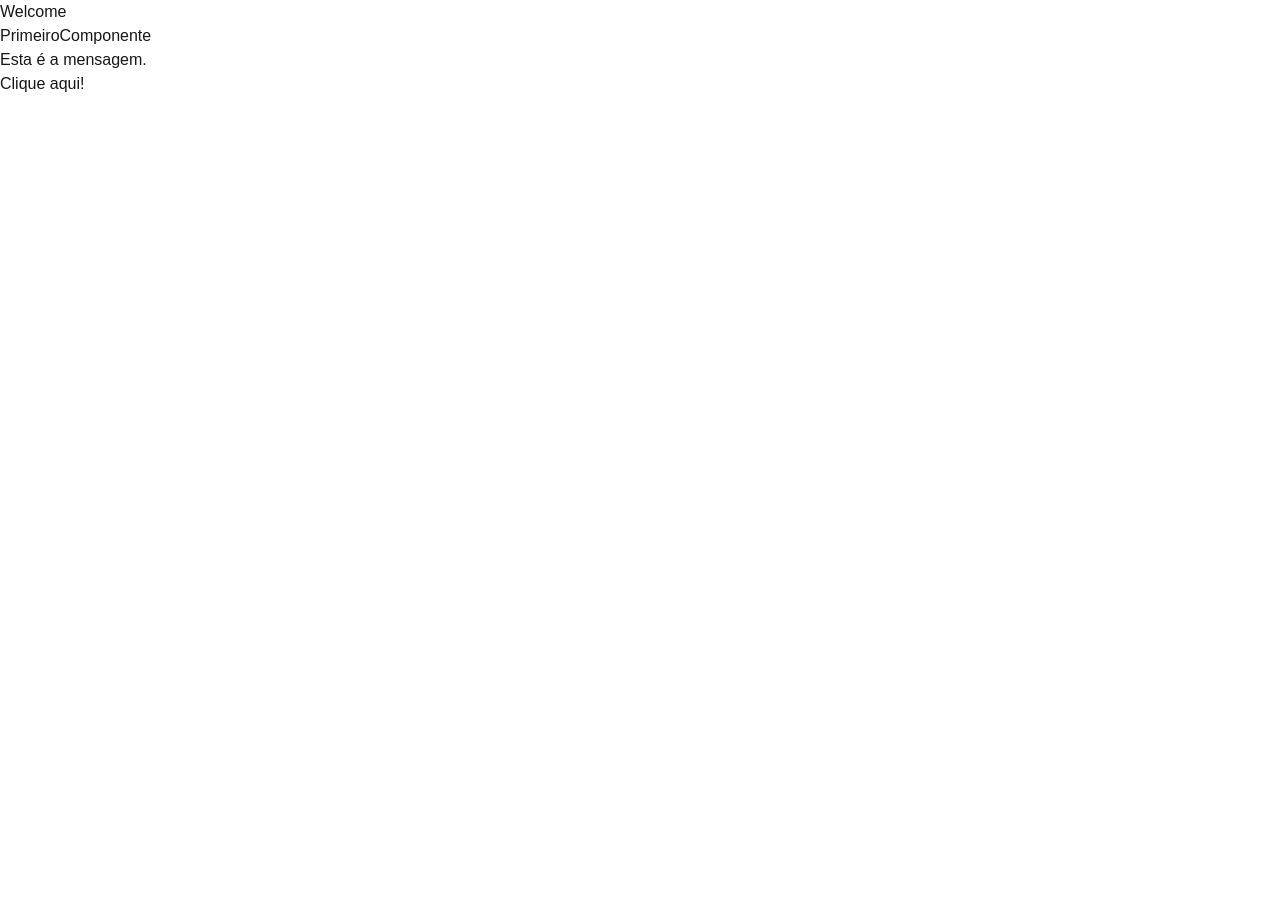
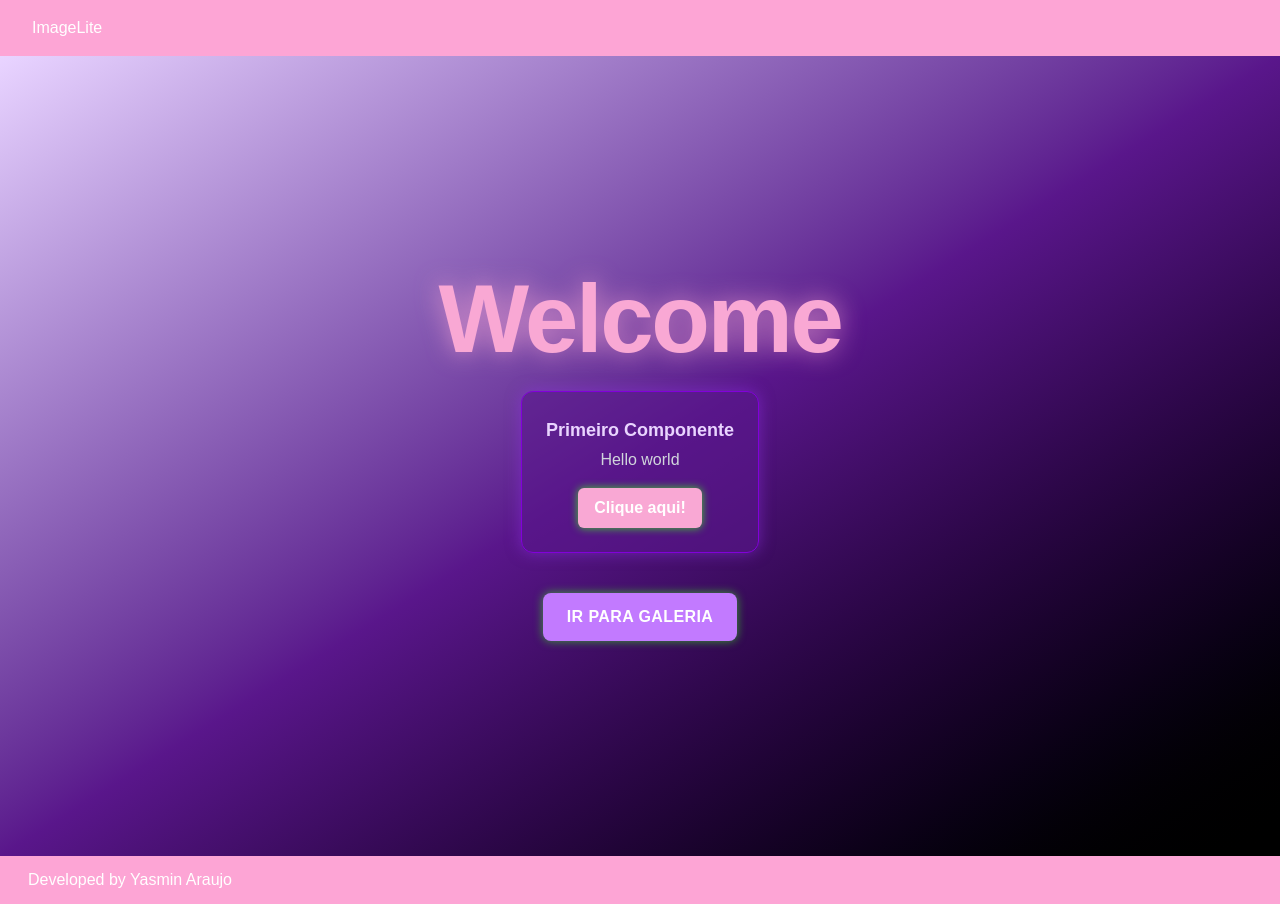
Before and after one commit to yasminaraujos/imageNww, a Next.js app in the folder imagelite/: page / in a window 1280 px wide. Before the commit the page ends 800 px from the top, so only its background shows below. Built offline with nearby package versions, Linux system fonts and the light colour scheme.

Commit message:
Tela inicial personalizada

```diff
--- a/imagelite/app/components/ImageCard.tsx
+++ b/imagelite/app/components/ImageCard.tsx
@@ -1,21 +1,48 @@
-
+'use client'
   interface ImageCardProps {
   imageUrl?: string;
   imageName?: string;
   imageSize?: string;
   uploadDate?: string;
+  extension?: string;
 }
 
-  export  const ImageCard: React.FC<ImageCardProps> = ({imageName, imageUrl, imageSize, uploadDate }) => {
+  export const ImageCard: React.FC<ImageCardProps> = ({imageName, imageUrl, imageSize, uploadDate, extension }) => {
+
+    function downloadImage() {
+    window.open(imageUrl, '_blank');
+    }
+
    return(
-    <div className="card relative bg-white rounded-md shadow-md transition-all ease-in-out duration-300 hover:shadow-xl hover:-translate-y-1">
-    <img src={imageUrl} className="h-56 w-full object-cover rounded-t-md" alt="Thumbnail" />
+    <div className="card relative bg-white round''ed-md shadow-md transition-all ease-in-out duration-300 hover:shadow-xl hover:-translate-y-1">
+    <img onClick={downloadImage} src={imageUrl} className="h-56 w-full object-cover rounded-t-md" alt="Thumbnail" />
     <div className="card-body p-4">
      <h1 className="text-xl font-semibold mb-2 text-gray-600">{imageName}</h1>
      <p className="text-xl font-semibold mb-2
-     text-gray-600">{imageSize}</p>
+     text-gray-600">{formatBytes(Number(imageSize))}</p>
      <p className="text-xl font-semibold mb-2 text-gray-600">{uploadDate}</p>
+     <p className="text-xl font-semibold mb-2 text-gray-600">{extension}</p>
     </div>
     </div>
   )
 }
+
+  function formatBytes(bytes: number = 0, decimals: number = 2): string {
+    if (bytes === 0) return '0 Bytes';
+
+    const k = 1024;
+    const dm = decimals < 0 ? 0 : decimals;
+    const sizes = ['Bytes', 'KB', 'MB', 'GB', 'TB', 'PB', 'EB', 'ZB', 'YB'];
+
+    const absBytes = Math.abs(bytes);
+
+    // Evita estourar o tamanho do array sizes
+    const i = Math.min(
+        Math.floor(Math.log(absBytes) / Math.log(k)),
+        sizes.length - 1
+    );
+
+    const formattedValue = parseFloat((bytes / Math.pow(k, i)).toFixed(dm));
+
+    return `${formattedValue} ${sizes[i]}`;
+}
--- a/imagelite/app/components/PrimeiroComponente.tsx
+++ b/imagelite/app/components/PrimeiroComponente.tsx
@@ -1,29 +1,29 @@
 'use client';
 
 interface PrimeiroComponenteProps {
-  //defina as propriedades do componente aqui, se necessário
   mensagem: string;
-  mensagemBotao: string; // Propriedade opcional
+  mensagemBotao: string;
 }
 
 export const PrimeiroComponente = ({ mensagem, mensagemBotao }: PrimeiroComponenteProps) => {
-
-  /* function clique(){
-    alert("Você clicou no botão!");
-    console.log("Você clicou no botão!");
-  } */
-
-  //array
   const clique = () => {
+    console.log('Você clicou no botão!');
     alert(mensagemBotao);
-  }
+  };
 
   return (
-    <div>
-      <h1>PrimeiroComponente</h1>
-      <p>{mensagem}</p>
-      <button onClick={clique}>Clique aqui!</button>
-
+    <div className="bg-purple-900/60 border border-purple-700 rounded-xl p-6 shadow-[0_0_15px_rgba(147,51,234,0.5)]">
+      <h2 className="text-lg font-semibold text-purple-200 mb-1">Primeiro Componente</h2>
+      <p className="text-gray-300 mb-4">{mensagem}</p>
+      <button
+        onClick={clique}
+        className="px-4 py-2 rounded-md font-semibold bg-[#f9a8d4] text-white
+                   shadow-[0_0_8px_rgba(57,255,20,0.8)]
+                   hover:shadow-[0_0_16px_rgba(57,255,20,1)] hover:scale-105
+                   transition-all duration-200"
+      >
+        Clique aqui!
+      </button>
     </div>
   );
 }
--- a/imagelite/app/galeria/page.tsx
+++ b/imagelite/app/galeria/page.tsx
@@ -24,8 +24,9 @@ export default function Galeria() {
       <ImageCard key = {image.url}
                  imageName = {image.name}
                  imageUrl={image.url}
-                 imageSize = {`${image.size} MB`}
-                 uploadDate={image.uploadDate} />
+                 imageSize = {`${image.size}`}
+                 uploadDate={image.uploadDate}
+                 extension ={image.extension} />
     )
   }
 
@@ -37,28 +38,46 @@ export default function Galeria() {
 
     return (
         <Template>
+          <div className="min-h-screen bg-gradient-to-br from-purple-200 via-purple-900 to-black text-white p-6">
+
             <section className="flex flex-col items-center justify-center my-5">
               <div className="flex space-x-4">
-              <input type="text"
-              onChange= {event => setQuery(event.target.value)}
-              className="border px-4 py-2 rounded-lg text-white-900" placeholder="Buscar imagens..." />
-              <select onChange={event => setExtension(event.target.value)}
-              className="border px-4 py-2 rounded-lg text-white-900">
+                <input
+                  type="text"
+                  onChange={event => setQuery(event.target.value)}
+                  className="border px-4 py-2 rounded-lg text-black"
+                />
+
+                <select
+                  onChange={event => setExtension(event.target.value)}
+                  className="border px-4 py-2 rounded-lg text-black"
+                >
                   <option value="">All formats</option>
                   <option value="PNG">PNG</option>
                   <option value="JPG">JPG</option>
                   <option value="JPEG">JPEG</option>
                   <option value="GIF">GIF</option>
                 </select>
-              <button className="bg-blue-500 hover:bg-blue-600 text-white font-bold py-2 px-4 rounded" onClick={searchImages}>Search </button>
-              <button className="bg-red-500 hover:bg-red-600 text-white font-bold py-2 px-4 rounded">Add New </button>
+
+                <button
+                  className="bg-pink-300 border border-[#39ff14] text-white font-bold py-2 px-4 rounded-lg
+                             shadow-[0_0_10px_rgba(57,255,20,0.4)] hover:bg-purple-600 transition-all duration-300"
+                  onClick={searchImages}
+                >
+                  Search
+                </button>
+
+                <button className="bg-pink-600 hover:bg-pink-600 text-white font-bold py-2 px-4 rounded-lg transition-all">
+                  Add New
+                </button>
               </div>
             </section>
+
             <section className="grid grid-cols-3 gap-4 p-4">
-            {
-            renderImageCards()
-            }
+              {renderImageCards()}
             </section>
+
+          </div>
         </Template>
     );
 }
--- a/imagelite/app/page.tsx
+++ b/imagelite/app/page.tsx
@@ -1,14 +1,30 @@
+import Link from "next/link";
 import { PrimeiroComponente } from "./components/PrimeiroComponente";
+import { Template } from './components';
 
 export default function Home() {
   return (
-    <div>
-      <main>
-        <h1>Welcome</h1>
-        <PrimeiroComponente
-        mensagem = "Esta é a mensagem."
-        mensagemBotao="Você clicou no botão!"/>
+    <Template>
+    <div className="min-h-screen bg-gradient-to-br from-purple-200 via-purple-900 to-black text-white flex items-center justify-center">
+      <main className="flex flex-col items-center gap-6 text-center px-6">
+        <h1 className="text-8xl font-extrabold tracking-tight text-[#f9a8d4] drop-shadow-[0_0_12px_rgba(249,168,212,0.7)]">
+          Welcome
+        </h1>
+
+        <PrimeiroComponente mensagem="Hello world" mensagemBotao="Clicou!" />
+
+        <Link
+          href="/galeria"
+          className="mt-4 px-6 py-3 rounded-lg font-bold uppercase tracking-wide
+                     bg-purple-400 border-[#39ff14] text-white
+                     shadow-[0_0_10px_rgba(57,255,20,0.6)]
+                     hover:bg-purple-600 hover:shadow-[0_0_20px_rgba(57,255,20,0.9)]
+                     transition-all duration-300"
+        >
+          Ir para Galeria
+        </Link>
       </main>
     </div>
+    </Template>
   );
 }
--- a/imagelite/app/resource/image.ts
+++ b/imagelite/app/resource/image.ts
@@ -4,5 +4,4 @@ export class Image {
   extension?: string;
   size?: number;
   uploadDate?: string;
-
 }
```
Also changed, not shown: 3 other files (tests, documents, lock files or other folders). Lines whose indentation alone changed are shown as unchanged.
